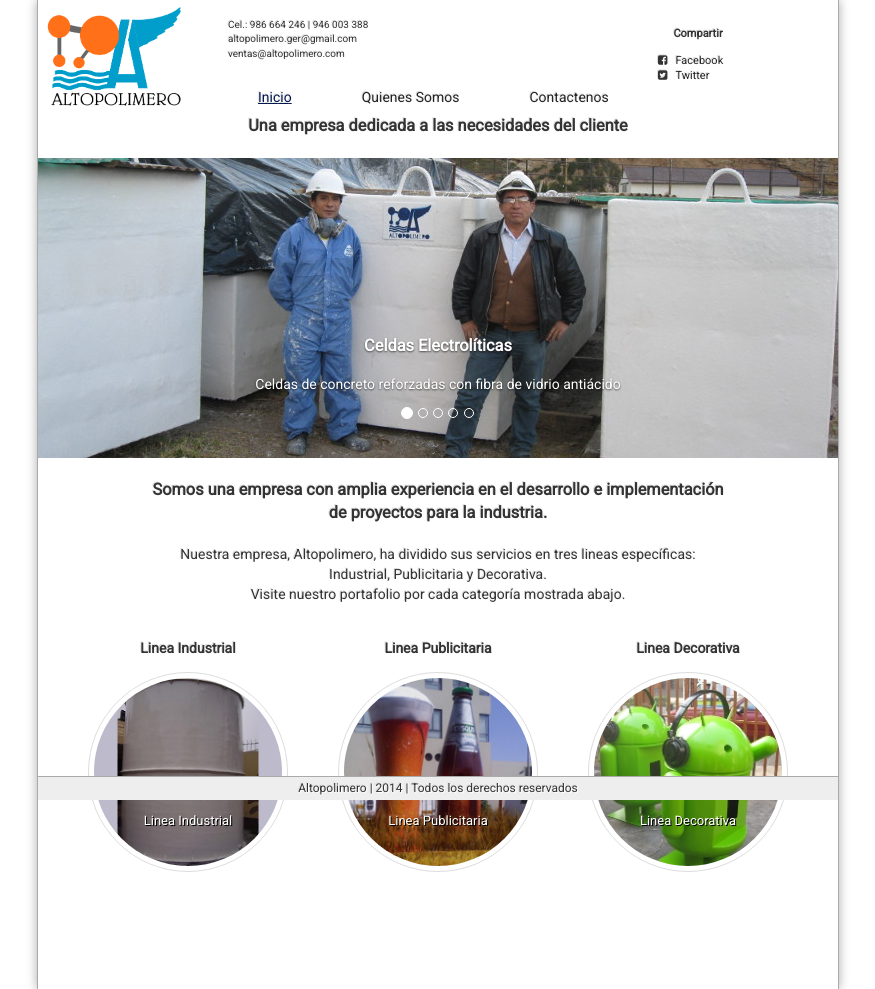
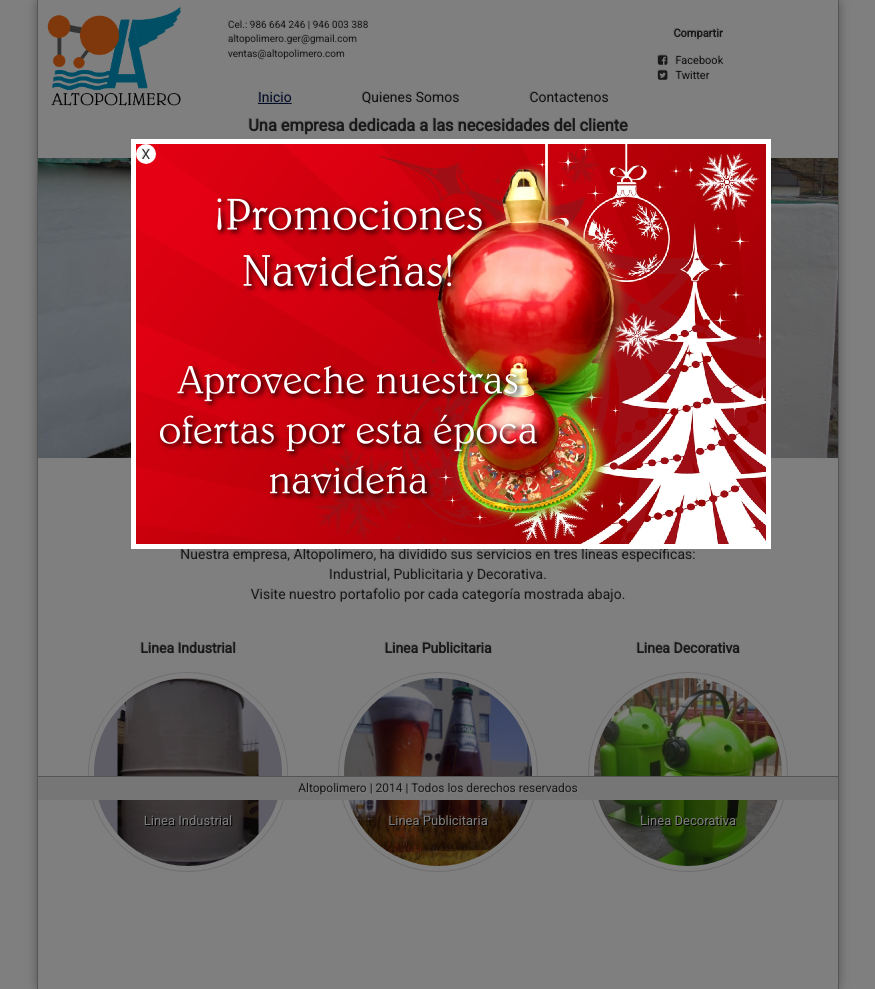
Before and after one commit to degva/alt-pol, a PHP site: page / in a window 1280 px wide. Shown: the whole page, without its empty margins (202-1077 px from the left). Run offline with PHP 8.4, Linux system fonts and the light colour scheme; some libraries are stand-ins or nearby versions.

Commit message:
Para promo de navidad

```diff
--- a/css/main.css
+++ b/css/main.css
@@ -344,6 +344,37 @@ form > textarea {
 	height: 250px;
 }
 
+.promo {
+	position: absolute;
+	width: 100%;
+	height: 100%;
+	background-color: rgba(0,0,0,0.5);
+	display: none;
+	z-index: 20;
+}
+
+	.promo > div#foto-promo {
+		background: url('../img/fondo-promo.png') no-repeat center center;
+		height: 410px;
+		width: 640px;
+		position: relative;
+		left: 26%;
+		top: 14%;
+		border: 5px solid #fff;
+	}
+
+	#foto-promo > div.close-this {
+		position: relative;
+		background: #fff;
+		width: 20px;
+		height: 20px;
+		text-align: center;
+		top: 0;
+		right: 0;
+		border-radius: 10px;
+		cursor: pointer;
+	}
+
 /* esto es para el loader, no modificar! */
 .loader,
 .loader:before,
--- a/index.php
+++ b/index.php
@@ -26,6 +26,15 @@
 					<img id='logo-prin' src='img/logo-2d.png' />
 				</div>
 			</div>
+
+			<!-- este es un espacio para promociones -->
+			<div id='promo' class='promo'>
+				<div id='foto-promo'>
+					<div class='close-this'>X</div>
+				</div>
+			</div>
+			<!-- Fin del espacio para promo -->
+
 			<div id='aaa' class='center width-pri'>
 			<!-- START MENU -->
 			<?php include 'includes/menu.php' ?>
--- a/js/movements.js
+++ b/js/movements.js
@@ -11,6 +11,7 @@ $(document).ready(function() {
 
 	setTimeout(function() {
 		// Y sacamos el #aaa
+		$('#promo').fadeIn('slow');
 		$('#aaa').fadeIn('slow');
 	}, 2000);
 
@@ -141,6 +142,10 @@ $(document).ready(function() {
 			}
 	}
 
+	$('div.close-this').on('click', function() {
+		$('#promo').fadeOut();
+	});
+
 	// Luego, si el hash cambia repentinamente D:
 	$(window).bind('hashchange', function() {
 		var newHash = window.location.hash;
```
Also changed, not shown: img/fondo-promo.png (added).
